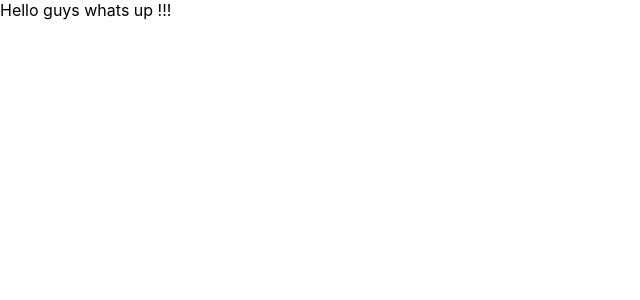
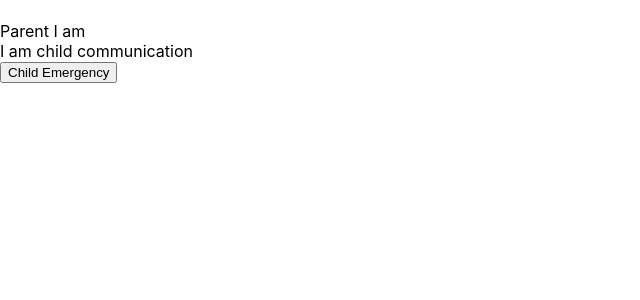
Before and after one commit to thakurutkarsh22/react-oct-fsd, a React (Create React App) app: page / in a window 1280 px wide. Shown: the top 300 px of the page, without its empty margins (0-640 px from the left). Built offline with nearby package versions, Linux system fonts and the light colour scheme.

Commit message:
parent child Communication basics

```diff
--- a/src/App.js
+++ b/src/App.js
@@ -6,13 +6,15 @@ import BeautifulWrapper from "./childrenProp/BueatifulWrapper"
 import Child from "./childrenProp/Child"
 import StudentDetail from "./StudentMarksComponent/StudentDetailComponent"
 import Hello from "./ClassComponentIntro/IncDecClassComponent"
+import MultipleState from "./MultipleState/MultipleState"
+import ParentCommunicatioin from "./Communication/Parent"
 
 
 
 function App() {
 
     // State .... name
-    const [name, setName] = useState("User")
+    const [name, setName] = useState("User") // This info is of parent
 
     const studentData = [
         {id: 1, name: "utkarsh", grade: 5, year: 2},
@@ -32,6 +34,9 @@ function App() {
     return (
 
         <>
+        {/* Bye component is child, App component is the PArent */}
+
+        {/* Parent talks to child Via the Props...  */}
 
             {/* <ByeComponent user={name} /> */}
 
@@ -102,7 +107,14 @@ function App() {
 
             {/* INTRO TO CLASS COMPOENTN */}
 
-            <Hello />
+            {/* <Hello />
+
+            <MultipleState /> */}
+
+
+            {/* Parent to child & Child to parent Communication */}
+
+            <ParentCommunicatioin />
 
 
         </>
--- /dev/null
+++ b/src/Communication/Child.js
@@ -0,0 +1,28 @@
+
+
+
+function ChildCommunication(props){
+
+    // childCommunicatonHandler: Treat it like as the Mobile given by the parent.
+    // If child need to provide info to Parent It need to DIal the Parent/ Execute this function.
+
+    const {user, childCommunicatonHandler } = props
+
+
+
+
+    return(
+
+        <>
+
+            <div>I am child communication</div>
+            <button onClick={() => {
+                childCommunicatonHandler("hey  parent i am lost")
+                }
+            }>Child Emergency</button>
+        </>
+    )
+
+}
+
+export default ChildCommunication;
--- /dev/null
+++ b/src/Communication/Parent.js
@@ -0,0 +1,32 @@
+import { useState } from "react";
+import ChildCommunication from "./Child";
+
+
+function ParentCommunicatioin() {
+
+    const [info, setInfo] = useState("");
+
+    let name = "akash" // this variable has been created in Parent
+
+    const childCommunicatonHandler = (info) => {
+        console.log("parent Getting Info: ", info)
+
+        // If you want to save the info...
+        setInfo(info)
+
+
+    }
+
+    return (
+        <>
+            <h1>{info}</h1>
+            <div>Parent I am </div>
+
+            <ChildCommunication user={name} childCommunicatonHandler={childCommunicatonHandler} />
+        </>
+    )
+
+}
+
+
+export default ParentCommunicatioin;
```
